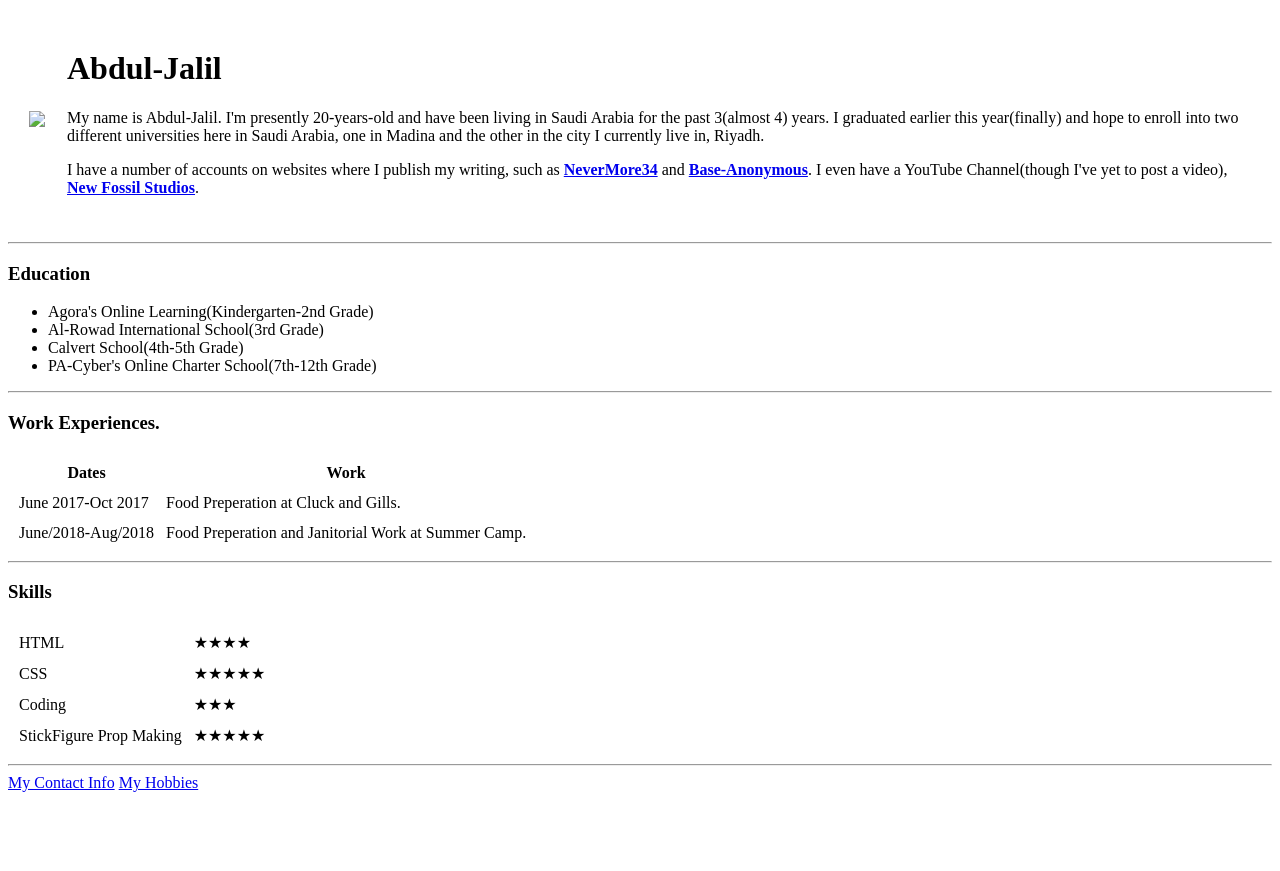
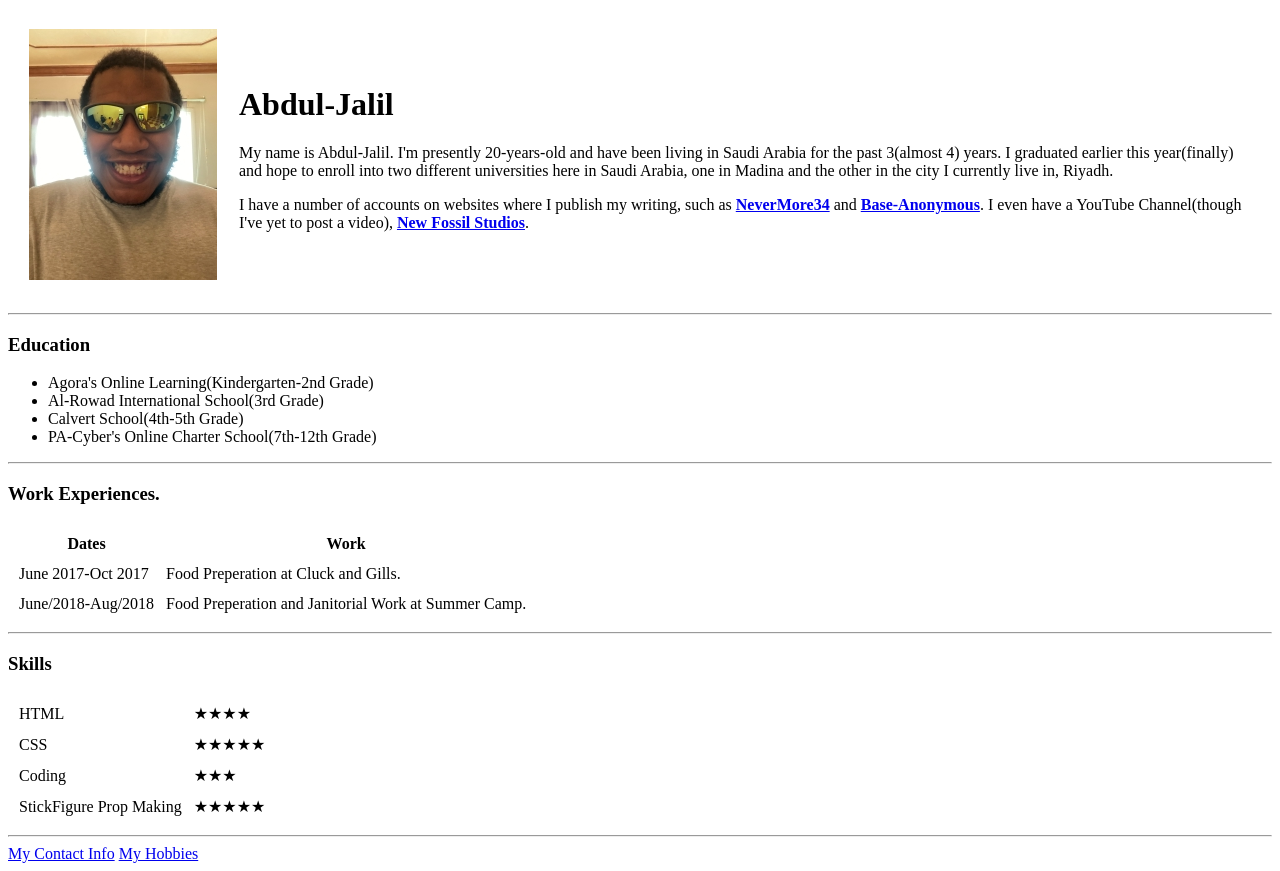
Before and after one commit to NewFossilStudios2002/cv, a plain HTML site: page index.html in a window 1280 px wide. Before the commit the page ends 800 px from the top, so only its background shows below. Drawn offline with Linux system fonts and the light colour scheme.

Commit message:
Add initial CV website

```diff
--- a/index.html
+++ b/index.html
@@ -7,7 +7,7 @@
   <body>
     <table cellspacing="20">
       <tr>
-          <td><img src="images/My Face Better.jpg"></td>
+          <td><img src="My Face Better.jpg"></td>
           <td> <h1>Abdul-Jalil</h1>
               <p>My name is Abdul-Jalil. I'm presently 20-years-old and have been living in Saudi Arabia for the past 3(almost 4) years. I graduated earlier this year(finally) and hope to enroll into two different universities here in Saudi Arabia, one in Madina and the other in the city I currently live in, Riyadh.</p>
               <p>I have a number of accounts on websites where I publish my writing, such as <strong><a href="https://www.fanfiction.net/u/10487553/">NeverMore34</a></strong> and <strong><a = href="https://www.fimfiction.net/user/307271/Base+Anonymous">Base-Anonymous</a></strong>. I even have a YouTube Channel(though I've yet to post a video), <strong><a href="https://www.youtube.com/channel/UC69t9vtWY_bQEMlCHOzqodw">New Fossil Studios</a></strong>.</p></td>
```
Also changed, not shown: My Face Better.jpg (added).
